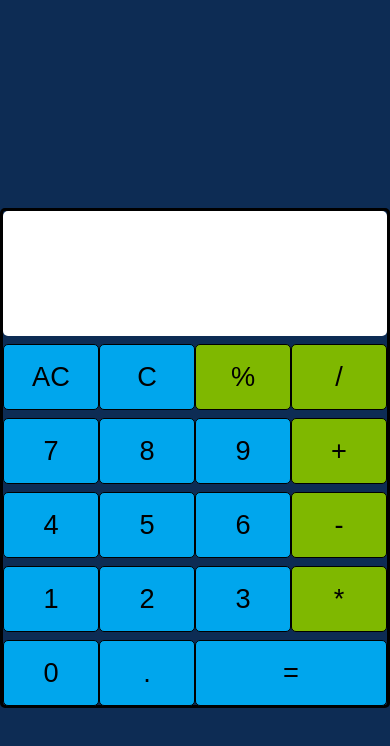
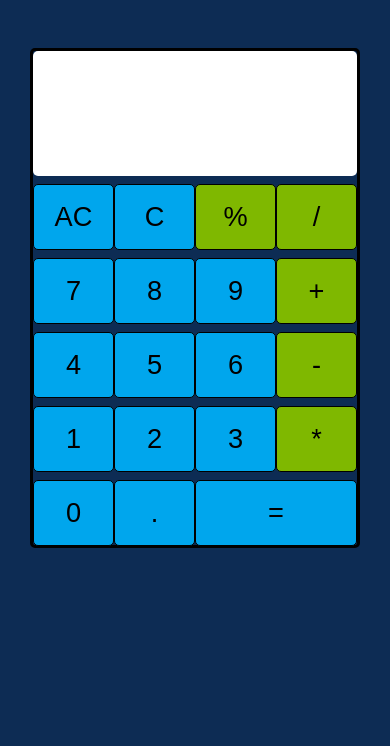
Before and after one commit to shakawillock/Calculator, a plain HTML site: page index.html in a window 390 px wide. Drawn offline with Linux system fonts and the light colour scheme.

Commit message:
Add media queries

```diff
--- a/css/styles.css
+++ b/css/styles.css
@@ -64,3 +64,10 @@ button {
 .row:last-of-type .col:last-of-type {
   flex: 1;
 }
+
+@media (max-width: 420px) {
+  .container {
+    max-width: 330px;
+    padding-top: 0;
+  }
+}
```
